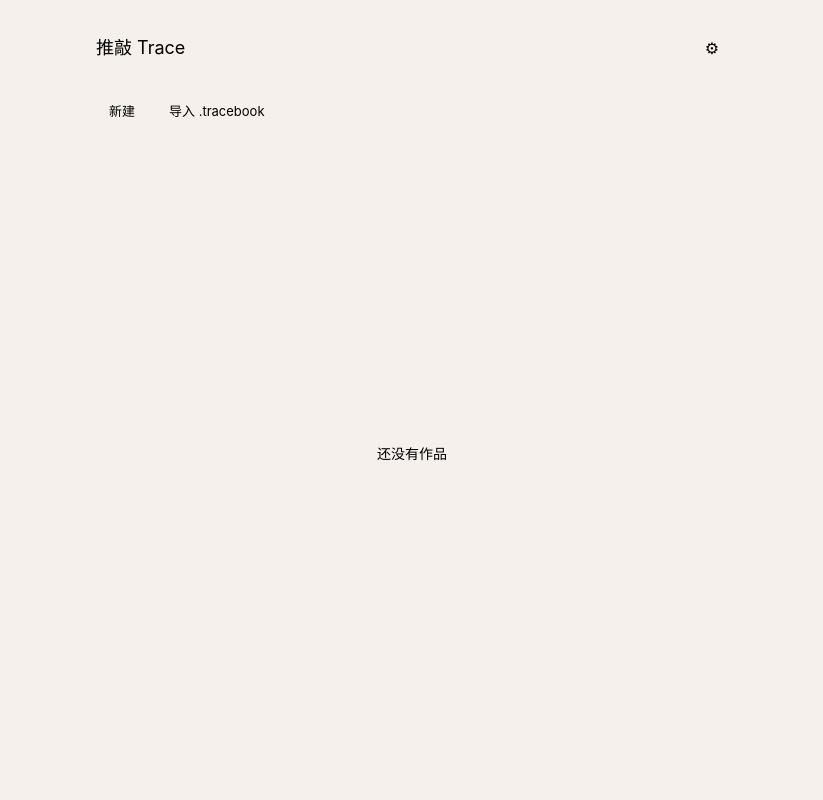
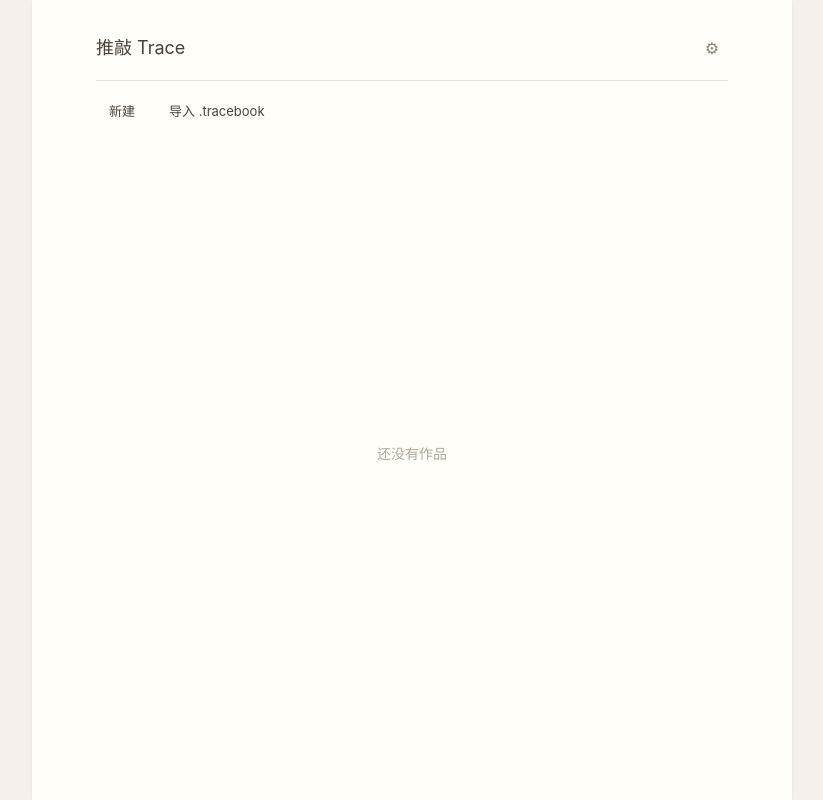
Before and after one commit to cybersun55/trace, a React (Vite) app: page / in a window 1280 px wide. Shown: the whole page, without its empty margins (228-1051 px from the left). Built offline with nearby package versions, Linux system fonts and the light colour scheme.

Commit message:
修复 CSS 变量循环引用导致的界面渲染异常
replace_all 将变量定义中的 rgba 值也替换成了 var() 引用，
形成自引用循环（如 --overlay: var(--overlay)），
导致遮罩、阴影、边框等全部失效。

```diff
--- a/src/App.css
+++ b/src/App.css
@@ -1,25 +1,25 @@
 /* ---- CSS Variables / Themes ---- */
 :root, [data-theme="warm"] {
   --bg-body: #f5f0eb;
-  --bg-surface: var(--bg-surface);
-  --text: var(--text);
-  --text-secondary: var(--text-secondary);
-  --text-muted: var(--text-muted);
-  --text-faint: var(--text-faint);
-  --text-faint-2: var(--text-faint-2);
-  --border-light: var(--border-light);
-  --border: var(--border);
-  --bg-hover: var(--bg-hover);
-  --bg-active: var(--border-light);
-  --shadow-sm: var(--shadow-sm);
-  --shadow: var(--shadow);
-  --shadow-lg: var(--shadow-lg);
-  --overlay: var(--overlay);
-  --saved-green: var(--saved-green);
-  --badge-article-bg: var(--badge-article-bg);
-  --badge-article-text: var(--badge-article-text);
-  --badge-book-bg: var(--badge-book-bg);
-  --badge-book-text: var(--badge-book-text);
+  --bg-surface: #fffef9;
+  --text: #2c2c2c;
+  --text-secondary: #4a4238;
+  --text-muted: #8c8276;
+  --text-faint: #b0a89b;
+  --text-faint-2: #c5bdb2;
+  --border-light: #e8e3da;
+  --border: #d4cec0;
+  --bg-hover: #f0ede6;
+  --bg-active: #e8e3da;
+  --shadow-sm: rgba(0,0,0,0.06);
+  --shadow: rgba(0,0,0,0.1);
+  --shadow-lg: rgba(0,0,0,0.18);
+  --overlay: rgba(0,0,0,0.3);
+  --saved-green: #8cbf8c;
+  --badge-article-bg: #e8f4e8;
+  --badge-article-text: #4a8c4a;
+  --badge-book-bg: #e8ecf4;
+  --badge-book-text: #4a6c8c;
 }
 
 [data-theme="light"] {
@@ -36,8 +36,8 @@
   --bg-active: #e5e7eb;
   --shadow-sm: rgba(0,0,0,0.04);
   --shadow: rgba(0,0,0,0.08);
-  --shadow-lg: var(--shadow);
-  --overlay: var(--overlay);
+  --shadow-lg: rgba(0,0,0,0.12);
+  --overlay: rgba(0,0,0,0.3);
   --saved-green: #10b981;
   --badge-article-bg: #ecfdf5;
   --badge-article-text: #059669;
@@ -58,7 +58,7 @@
   --bg-hover: #2e2e48;
   --bg-active: #3a3a58;
   --shadow-sm: rgba(0,0,0,0.2);
-  --shadow: var(--overlay);
+  --shadow: rgba(0,0,0,0.3);
   --shadow-lg: rgba(0,0,0,0.45);
   --overlay: rgba(0,0,0,0.6);
   --saved-green: #4ade80;
@@ -82,7 +82,7 @@
   --bg-active: #dce8c8;
   --shadow-sm: rgba(0,0,0,0.04);
   --shadow: rgba(0,0,0,0.08);
-  --shadow-lg: var(--shadow);
+  --shadow-lg: rgba(0,0,0,0.12);
   --overlay: rgba(0,0,0,0.25);
   --saved-green: #6aaa5a;
   --badge-article-bg: #d8ecce;
```
